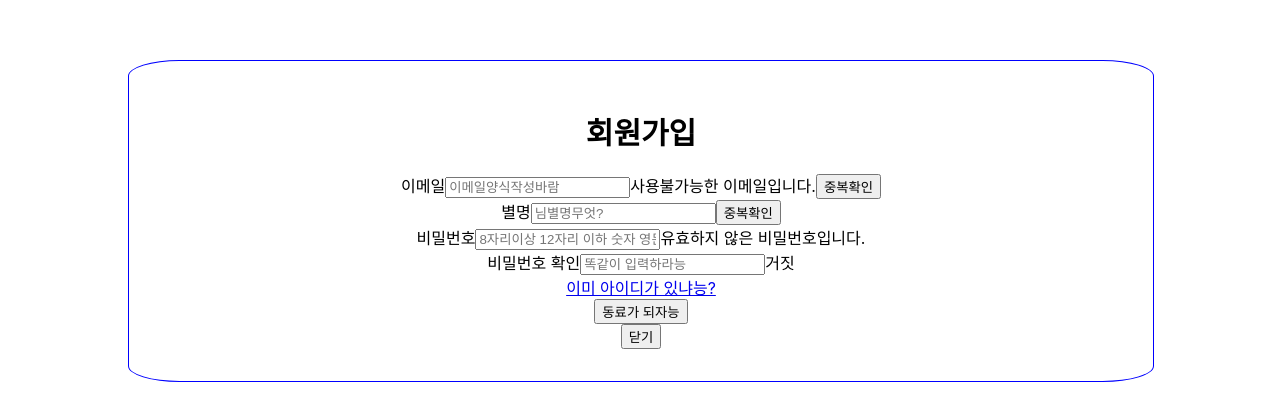
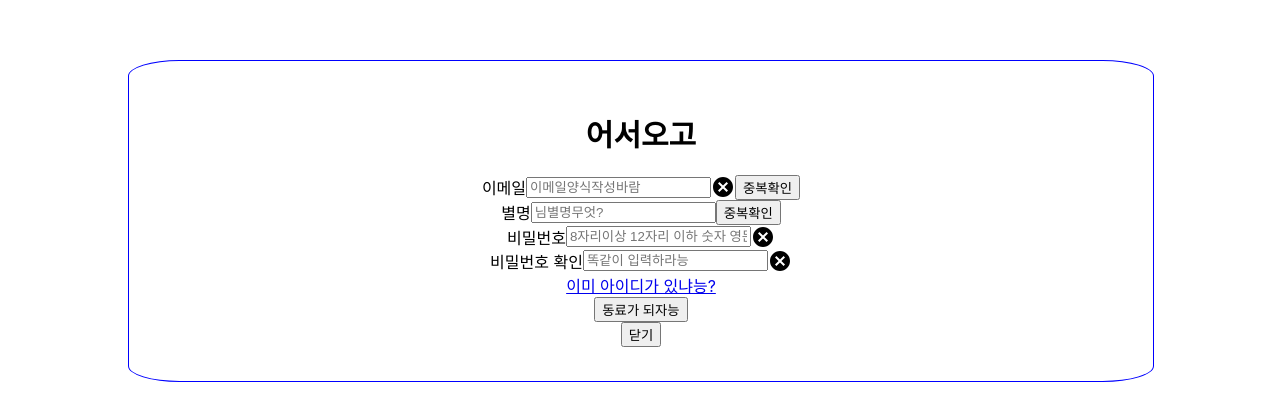
Before and after one commit to codestates/nuga-the-sam-client, a React (Create React App) app: page /signup in a window 1280 px wide. Shown: the part 180-600 px from the top of the page. Built offline with nearby package versions, Linux system fonts and the light colour scheme; the HTML template or start-up script is replaced by a standard one.

Commit message:
update route

```diff
--- a/package.json
+++ b/package.json
@@ -3,6 +3,8 @@
 	"version": "0.1.0",
 	"private": true,
 	"dependencies": {
+		"@material-ui/core": "^4.11.3",
+		"@material-ui/icons": "^4.11.2",
 		"@testing-library/jest-dom": "^5.11.9",
 		"@testing-library/react": "^11.2.5",
 		"@testing-library/user-event": "^12.6.3",
--- a/src/App.js
+++ b/src/App.js
@@ -97,7 +97,7 @@ function App() {
 						exact
 						path="/getfight/:id"
 						render={() => {
-							return <GetFight accessToken={accessToken} fightId={fightId} />;
+							return <GetFight accessToken={accessToken} />;
 						}}
 					/>
 				</Switch>
--- a/src/pages/GetFight.js
+++ b/src/pages/GetFight.js
@@ -3,25 +3,21 @@ import React, { useState, useEffect } from "react";
 import { withRouter } from "react-router-dom";
 import Loading from "../components/Loading";
 function GetFight(props) {
-	const [fight, setFight] = useState([]);
+	const [fight, setFight] = useState({});
 	const [isLoad, setLoad] = useState(true);
+
 	let fightInfo = {};
 
 	const id = props.match.params.id;
 	useEffect(() => {
-		const url = `https://s.nugathesam.com/fights/`;
+		const url = `https://s.nugathesam.com/fights/${id}`;
 		axios.get(url).then((res) => {
-			console.log(res);
-			const data = res.data.filter((data) => {
-				return data.id === parseInt(id);
-			});
-			console.log(data);
-			setFight(data);
+			setFight(res.data);
 			setLoad(false);
 		});
 	}, []);
 
-	fightInfo = fight[0];
+	console.log(fight);
 	/*
 	이제 만들것
 	토큰 없을 때 클릭시 로그인 창으로 가게끔 하기
@@ -40,13 +36,13 @@ function GetFight(props) {
 			) : (
 				<div className="fightContainer">
 					<div className="leftContainer">
-						<div className="leftFight">{fightInfo.left}</div>
-						<div className="leftVote">{fightInfo.left_vote_count}</div>
+						<div className="leftFight">{fight.left}</div>
+						<div className="leftVote">{fight.left_vote_count}</div>
 					</div>
 					<div className="vs">vs</div>
 					<div className="rightContainer">
-						<div className="rightFight">{fightInfo.right}</div>
-						<div className="rightVote">{fightInfo.right_vote_count}</div>
+						<div className="rightFight">{fight.right}</div>
+						<div className="rightVote">{fight.right_vote_count}</div>
 					</div>
 				</div>
 			)}
--- a/src/pages/Signup.js
+++ b/src/pages/Signup.js
@@ -1,7 +1,10 @@
 import React, { useState } from "react";
 import { Link, withRouter } from "react-router-dom";
+import CheckCircleIcon from "@material-ui/icons/CheckCircle";
+import CancelIcon from "@material-ui/icons/Cancel";
 import axios from "axios";
 import "../style/Signup.css";
+
 function Signup({ history }) {
 	const [email, setEmail] = useState("");
 	const [password, setPassword] = useState("");
@@ -147,60 +150,62 @@ function Signup({ history }) {
 	return (
 		<div className="whiteBackground">
 			<div className="signUpModal">
-				<div className="signUpHeader">회원가입</div>
+				<div className="signUpHeader">어서오고</div>
 				<form className="signUpContents" onSubmit={(e) => e.preventDefault()}>
-					<div>
-						<span>이메일</span>
-						<input onChange={onChangeEmail} placeholder="이메일양식작성바람" />
-						{checkEmail ? (
-							<span>사용가능한 이메일입니다.</span>
-						) : (
-							<span>사용불가능한 이메일입니다.</span>
-						)}
+					<div className="emailContainer">
+						<span className="signupInput">이메일</span>
+						<input
+							className="signupInputValue"
+							onChange={onChangeEmail}
+							placeholder="이메일양식작성바람"
+						/>
+						{checkEmail ? <CheckCircleIcon /> : <CancelIcon />}
 						<button onClick={serverCheckEmail}>중복확인</button>
 						{reviewEmail && <span>가능</span>}
 						{reviewEmailError && <span>중복</span>}
 					</div>
-					<div>
-						<span>별명</span>
-						<input onChange={onChangeNickname} placeholder="님별명무엇?" />
+					<div class="nicknameContainer">
+						<span className="signupInput">별명</span>
+						<input
+							className="signupInputValue"
+							onChange={onChangeNickname}
+							placeholder="님별명무엇?"
+						/>
 						<button onClick={serverCheckNickname}>중복확인</button>
 						{reviewNickname && <span>가능</span>}
 						{reviewNicknameError && <span>중복</span>}
 					</div>
-					<div>
-						<span>비밀번호</span>
+					<div className="passwordContainer">
+						<span className="signupInput">비밀번호</span>
 						<input
+							className="signupInputValue"
 							type="password"
 							onChange={onChangePass}
 							placeholder="8자리이상 12자리 이하 숫자 영문 조합"
 						/>
-						{validPass ? (
-							<span>유효한 비밀번호입니다.</span>
-						) : (
-							<span>유효하지 않은 비밀번호입니다.</span>
-						)}
+						{validPass ? <CheckCircleIcon /> : <CancelIcon />}
 					</div>
-					<div>
-						<span>비밀번호 확인</span>
+					<div className="checkPassContainer">
+						<span className="signupInput">비밀번호 확인</span>
 						<input
+							className="signupInputValue"
 							type="password"
 							onChange={onChangeCheckPass}
 							placeholder="똑같이 입력하라능"
 						/>
-						{doubleCheckPass ? <span>참</span> : <span>거짓</span>}
+						{doubleCheckPass ? <CheckCircleIcon /> : <CancelIcon />}
 					</div>
-					<div>
+					<div className="goLoginBtn">
 						<Link to="/login">이미 아이디가 있냐능?</Link>
 					</div>
-					<button type="submit" onClick={handleSignup}>
+					<button className="signUpBtn" type="submit" onClick={handleSignup}>
 						동료가 되자능
 					</button>
 					{errorMessage && <div>{errorMessage}</div>}
 				</form>
-				<div onClick={closeModal}>
-					<button>닫기</button>
-				</div>
+				<button className="closeBtn" onClick={closeModal}>
+					닫기
+				</button>
 			</div>
 		</div>
 	);
--- a/src/style/Signup.css
+++ b/src/style/Signup.css
@@ -29,3 +29,30 @@
 	left: 0;
 	z-index: 1;
 }
+.emailContainer {
+	display: flex;
+	justify-content: center;
+	align-items: center;
+}
+.nicknameContainer {
+	display: flex;
+	justify-content: center;
+	align-items: center;
+}
+.passwordContainer {
+	display: flex;
+	justify-content: center;
+	align-items: center;
+}
+
+.checkPassContainer {
+	display: flex;
+	justify-content: center;
+	align-items: center;
+}
+.checkIcon {
+	color: green;
+}
+.closeIcon {
+	color: #c62828;
+}
```
Also changed, not shown: 1 other file (tests, documents, lock files or other folders).
